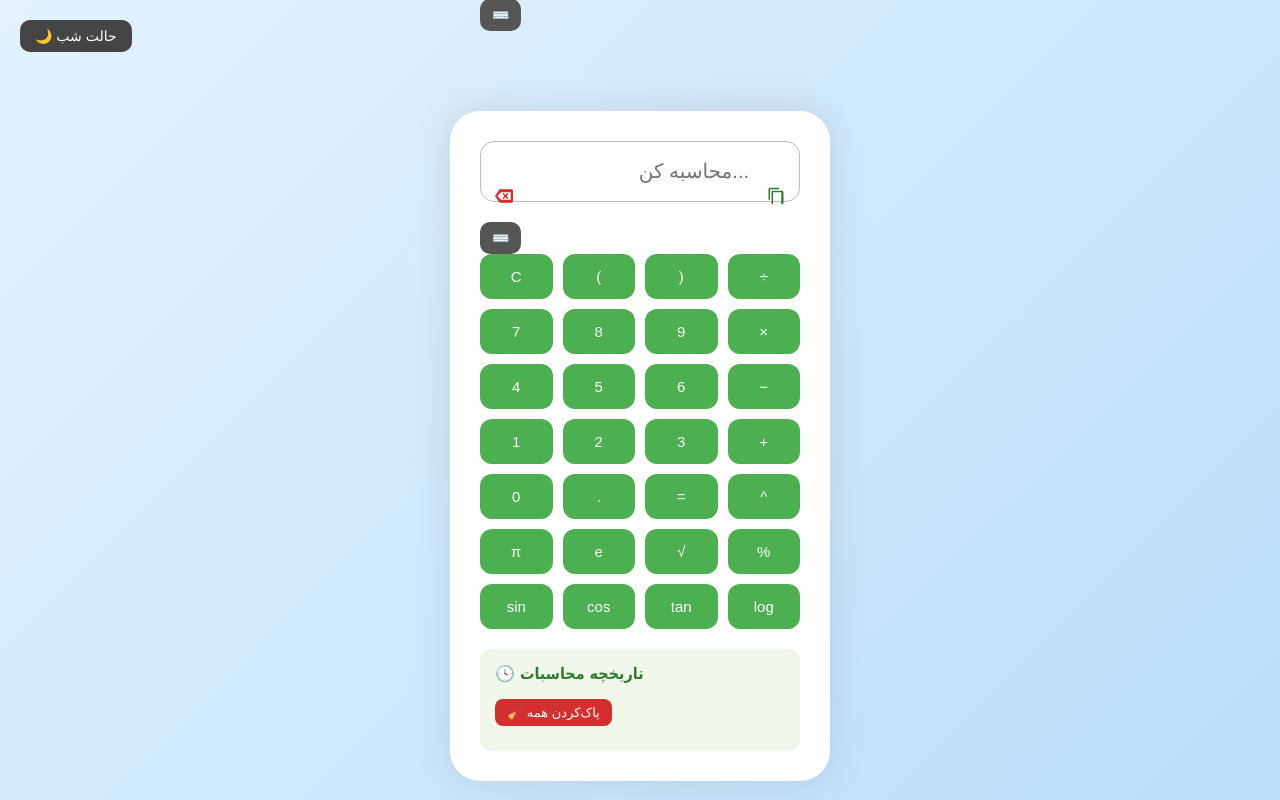
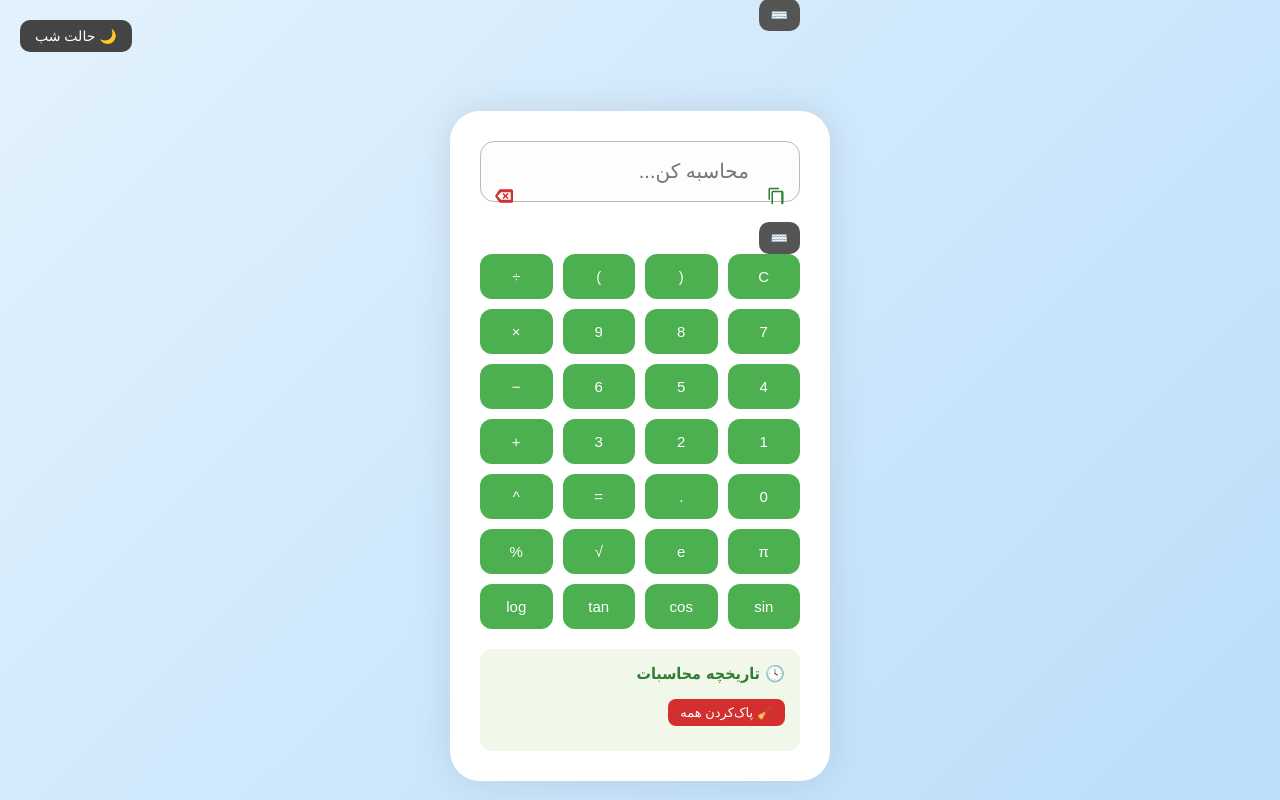
Before and after one commit to abbasTtBoy1235/abbasfakhraeiproject1, a plain HTML site: page index.html in a window 1280 px wide. Drawn offline with Linux system fonts and the light colour scheme.

Commit message:
Update style.css

```diff
--- a/style.css
+++ b/style.css
@@ -1,5 +1,6 @@
+/* تنظیمات کلی */
 body {
-  font-family: Tahoma;
+  font-family: Tahoma, sans-serif;
   background: linear-gradient(135deg, #e3f2fd, #bbdefb);
   display: flex;
   justify-content: center;
@@ -7,9 +8,11 @@ body {
   height: 100vh;
   margin: 0;
   flex-direction: column;
-  transition: 0.4s;
+  transition: background 0.4s ease;
+  direction: rtl;
 }
 
+/* دکمه تغییر حالت شب */
 #toggle-theme {
   position: absolute;
   top: 20px;
@@ -24,15 +27,7 @@ body {
   z-index: 1000;
 }
 
-.calculator {
-  background: #ffffff;
-  padding: 30px;
-  border-radius: 30px;
-  box-shadow: 0 0 40px rgba(0,0,0,0.1);
-  width: 320px;
-  transition: 0.3s;
-  margin: 80px auto 40px auto;
-}
+/* کنترل‌های بالای ماشین‌حساب */
 .top-controls {
   display: flex;
   justify-content: space-between;
@@ -41,6 +36,7 @@ body {
   margin: 20px auto 0;
 }
 
+/* دکمه کیبورد */
 #keyboard-btn {
   background: #555;
   color: white;
@@ -49,11 +45,25 @@ body {
   border-radius: 10px;
   cursor: pointer;
   font-size: 14px;
+  transition: background-color 0.3s;
 }
 
 body.dark #keyboard-btn {
   background: #1976d2;
 }
+
+/* ظاهر ماشین‌حساب */
+.calculator {
+  background: #ffffff;
+  padding: 30px;
+  border-radius: 30px;
+  box-shadow: 0 0 40px rgba(0,0,0,0.1);
+  width: 320px;
+  transition: background-color 0.3s ease;
+  margin: 80px auto 40px auto;
+}
+
+/* بخش نمایش */
 .display-container {
   position: relative;
 }
@@ -61,7 +71,7 @@ body.dark #keyboard-btn {
 #display {
   width: 100%;
   font-size: 20px;
-  padding: 18px 50px 18px 50px;
+  padding: 18px 50px;
   margin-bottom: 20px;
   border-radius: 14px;
   border: 1px solid #bbb;
@@ -69,23 +79,35 @@ body.dark #keyboard-btn {
   box-sizing: border-box;
   background-color: #fdfdfd;
   color: #222;
+  user-select: text;
+  cursor: default;
 }
 
+/* دکمه‌های بک‌اسپیس و کپی */
 #backspace, #copy {
   position: absolute;
   top: 50%;
   transform: translateY(-50%);
   font-size: 20px;
   cursor: pointer;
-  transition: 0.3s;
+  transition: color 0.3s ease;
 }
 #backspace {
   left: 15px;
+  color: #d32f2f;
+}
+#backspace:hover {
+  color: #b71c1c;
 }
 #copy {
   right: 15px;
+  color: #2e7d32;
+}
+#copy:hover {
+  color: #1b5e20;
 }
 
+/* بخش دکمه‌ها */
 .buttons {
   display: grid;
   grid-template-columns: repeat(4, 1fr);
@@ -100,12 +122,15 @@ button {
   border: none;
   border-radius: 12px;
   cursor: pointer;
-  transition: 0.2s;
+  transition: background-color 0.2s ease;
+  user-select: none;
 }
+
 button:hover {
   background-color: #388e3c;
 }
 
+/* بخش تاریخچه */
 .history {
   margin-top: 20px;
   background: #f1f8e9;
@@ -114,17 +139,20 @@ button:hover {
   font-size: 14px;
   max-height: 150px;
   overflow-y: auto;
+  color: #2e7d32;
 }
+
 .history h3 {
   margin-top: 0;
-  color: #2e7d32;
   font-size: 16px;
 }
+
 .history ul {
   list-style: none;
   padding: 0;
   margin: 0;
 }
+
 #history-list li {
   display: flex;
   justify-content: space-between;
@@ -134,21 +162,27 @@ button:hover {
   padding: 6px 10px;
   border-radius: 6px;
 }
+
 #history-list li span {
   flex: 1;
   font-size: 13px;
   text-align: right;
 }
+
+/* دکمه حذف هر ورودی تاریخچه */
 .delete-entry {
   background: transparent;
   border: none;
   color: #d32f2f;
   font-size: 14px;
   cursor: pointer;
+  user-select: none;
 }
 .delete-entry:hover {
   color: #b71c1c;
 }
+
+/* دکمه پاک کردن همه تاریخچه */
 #clear-history {
   margin-bottom: 10px;
   padding: 6px 12px;
@@ -158,28 +192,37 @@ button:hover {
   background-color: #d32f2f;
   color: white;
   cursor: pointer;
+  user-select: none;
 }
 
+/* حالت شب */
 body.dark {
   background: linear-gradient(135deg, #212121, #424242);
+  color: #ddd;
 }
+
 body.dark .calculator {
   background: #333;
 }
+
 body.dark #display {
   background-color: #555;
   color: #fff;
 }
+
 body.dark button {
   background-color: #1e88e5;
 }
+
 body.dark button:hover {
   background-color: #1565c0;
 }
+
 body.dark .history {
   background-color: #424242;
   color: #ddd;
 }
+
 body.dark #clear-history {
   background-color: #e53935;
 }
```
